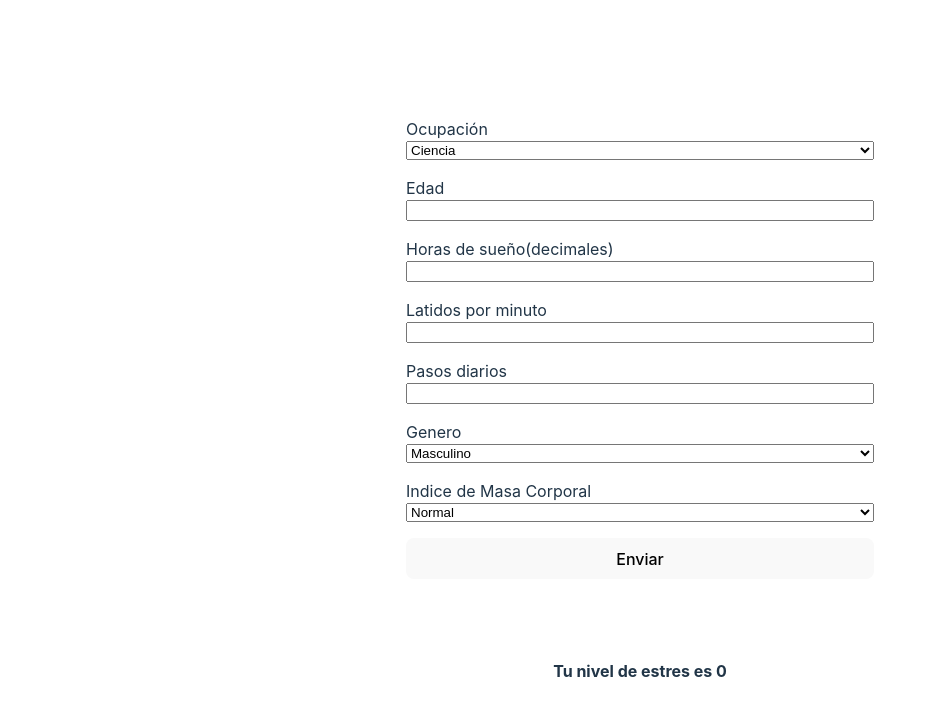
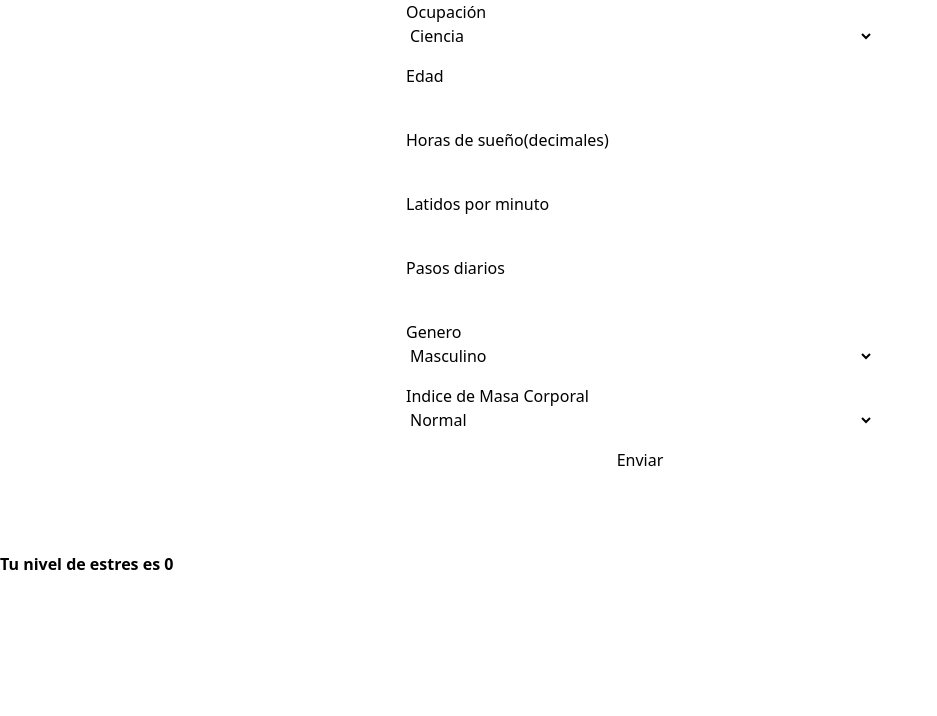
Before and after one commit to Astra-exe/Stress-Level-Predictor, a React (Vite) app in the folder Frontend/: page / in a window 1280 px wide. Shown: the top 716 px of the page, without its empty margins (0-937 px from the left). Built offline with nearby package versions, Linux system fonts and the light colour scheme.

Commit message:
[chore] add tailwind and reset styles

```diff
--- a/Frontend/src/App.css
+++ b/Frontend/src/App.css
@@ -1,12 +1,3 @@
-.app__wrapper {
-  display: flex;
-  flex-direction: column;
-  justify-content: center;
-  min-height: 100vh;
-  min-height: 100dvh;
-  align-items: center;
-}
-
 .form {
   width: 100%;
   display: grid;
--- a/Frontend/src/index.css
+++ b/Frontend/src/index.css
@@ -1,66 +1,47 @@
-:root {
-  font-family: Inter, system-ui, Avenir, Helvetica, Arial, sans-serif;
-  line-height: 1.5;
-  font-weight: 400;
+@import "tailwindcss";
 
-  color-scheme: light dark;
-  color: rgba(255, 255, 255, 0.87);
-  background-color: #242424;
-
-  font-synthesis: none;
-  text-rendering: optimizeLegibility;
-  -webkit-font-smoothing: antialiased;
-  -moz-osx-font-smoothing: grayscale;
+@theme {
+  --color-primary: #FF9D35;
+  --color-background: #F6F6F6;
+  --color-dark: #4E4E4E;
 }
 
-a {
-  font-weight: 500;
-  color: #646cff;
-  text-decoration: inherit;
-}
-a:hover {
-  color: #535bf2;
+
+* {
+	/* margin: 0; */
+	/* padding: 0; */
+	box-sizing: border-box;
 }
 
 body {
-  margin: 0;
-  min-width: 320px;
-  min-height: 100vh;
+	min-height: 100dvh;
+	min-height: 100vh;
 }
 
-h1 {
-  font-size: 3.2em;
-  line-height: 1.1;
+p {
+	text-wrap: pretty;
 }
 
-button {
-  border-radius: 8px;
-  border: 1px solid transparent;
-  padding: 0.6em 1.2em;
-  font-size: 1em;
-  font-weight: 500;
-  font-family: inherit;
-  background-color: #1a1a1a;
-  cursor: pointer;
-  transition: border-color 0.25s;
-}
-button:hover {
-  border-color: #646cff;
-}
-button:focus,
-button:focus-visible {
-  outline: 4px auto -webkit-focus-ring-color;
+h1,h2,h3,h4,h5,h6 {
+	text-wrap: balance;
 }
 
-@media (prefers-color-scheme: light) {
-  :root {
-    color: #213547;
-    background-color: #ffffff;
-  }
-  a:hover {
-    color: #747bff;
-  }
-  button {
-    background-color: #f9f9f9;
-  }
+img, video, svg {
+	max-width: 100%;
+	display: block;
+	height: auto;
 }
+
+/* Turns off animation for people who don't want to see them */
+@media (prefers-reduced-motion: reduce){
+    html:focus-within {
+        scroll-behavior: auto;
+    }
+    *, *::before, *::after {
+        animation-duration: 0.01ms !important;
+        animation-iteration-count: 1 !important;
+        transition-duration: 0.01ms !important;
+        scroll-behavior: auto !important;
+        transition: none;
+    }
+}
```
